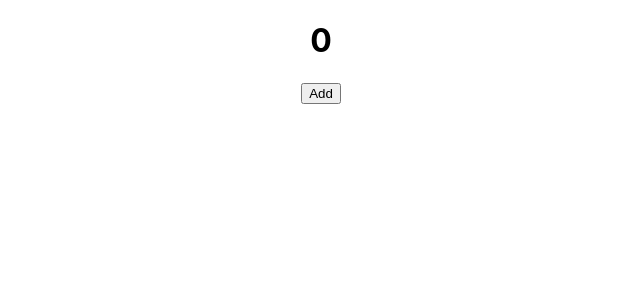
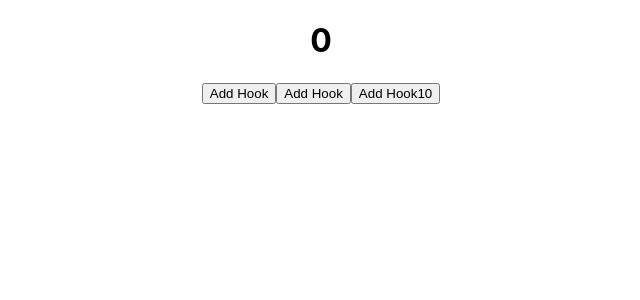
Before and after one commit to BoxPistols/react-hooks-win, a React (Create React App) app: page / in a window 1280 px wide. Shown: the top 300 px of the page, without its empty margins (319-959 px from the left). Built offline with nearby package versions, Linux system fonts and the light colour scheme.

Commit message:
[Hooks] add count

```diff
--- a/src/App.js
+++ b/src/App.js
@@ -1,11 +1,12 @@
 import React from "react"
 import "./App.css"
-import Counter from "./components/Counter"
+// import Counter from "./components/Counter"
+import CounterHook from "./components/CounterHook"
 
 function App() {
   return (
     <div className="App">
-      <Counter />
+      <CounterHook />
     </div>
   )
 }
--- /dev/null
+++ b/src/components/CounterHook.js
@@ -0,0 +1,32 @@
+import React, { useState } from "react"
+
+function CounterHook() {
+  // {　[配列 0:ステート, 1:ステートを更新する関数] }  useState(初期値)
+  const [count, setCount] = useState(0)
+  // 関数
+  const incCount = () => {
+    // ステート関数（実行内容）
+    setCount(count + 1)
+  }
+
+  const incCount10 = () => {
+    setCount(count + 10)
+  }
+
+  const incCount10For = () => {
+    for (let index = 0; index < 10; index++) {
+      // setCount(count + 1)
+      setCount((prevCount) => prevCount + 1)
+    }
+  }
+
+  return (
+    <>
+      <h1>{count}</h1>
+      <button onClick={incCount}> Add Hook </button>
+      <button onClick={incCount10}> Add Hook </button>
+      <button onClick={incCount10For}> Add Hook10 </button>
+    </>
+  )
+}
+export default CounterHook
```
